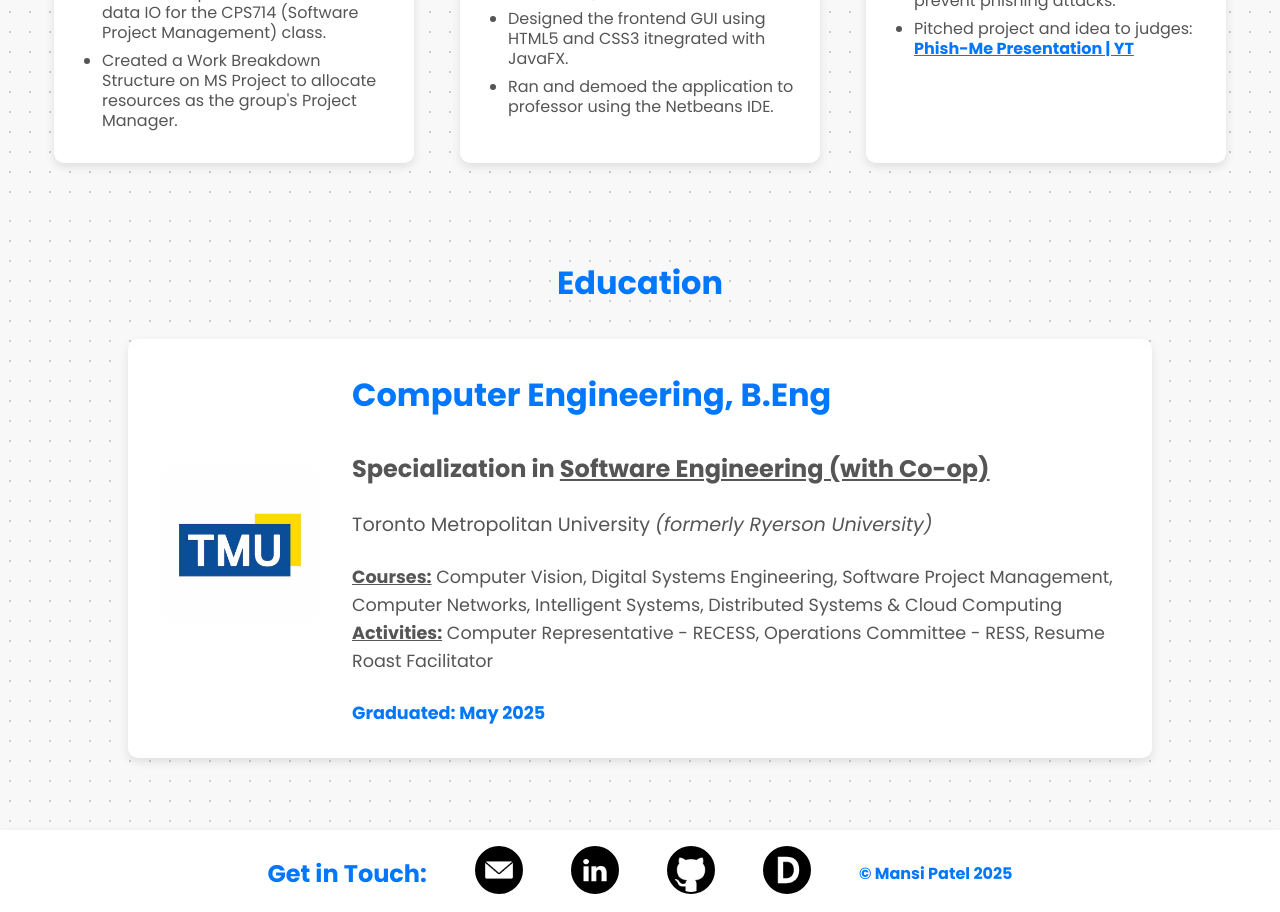
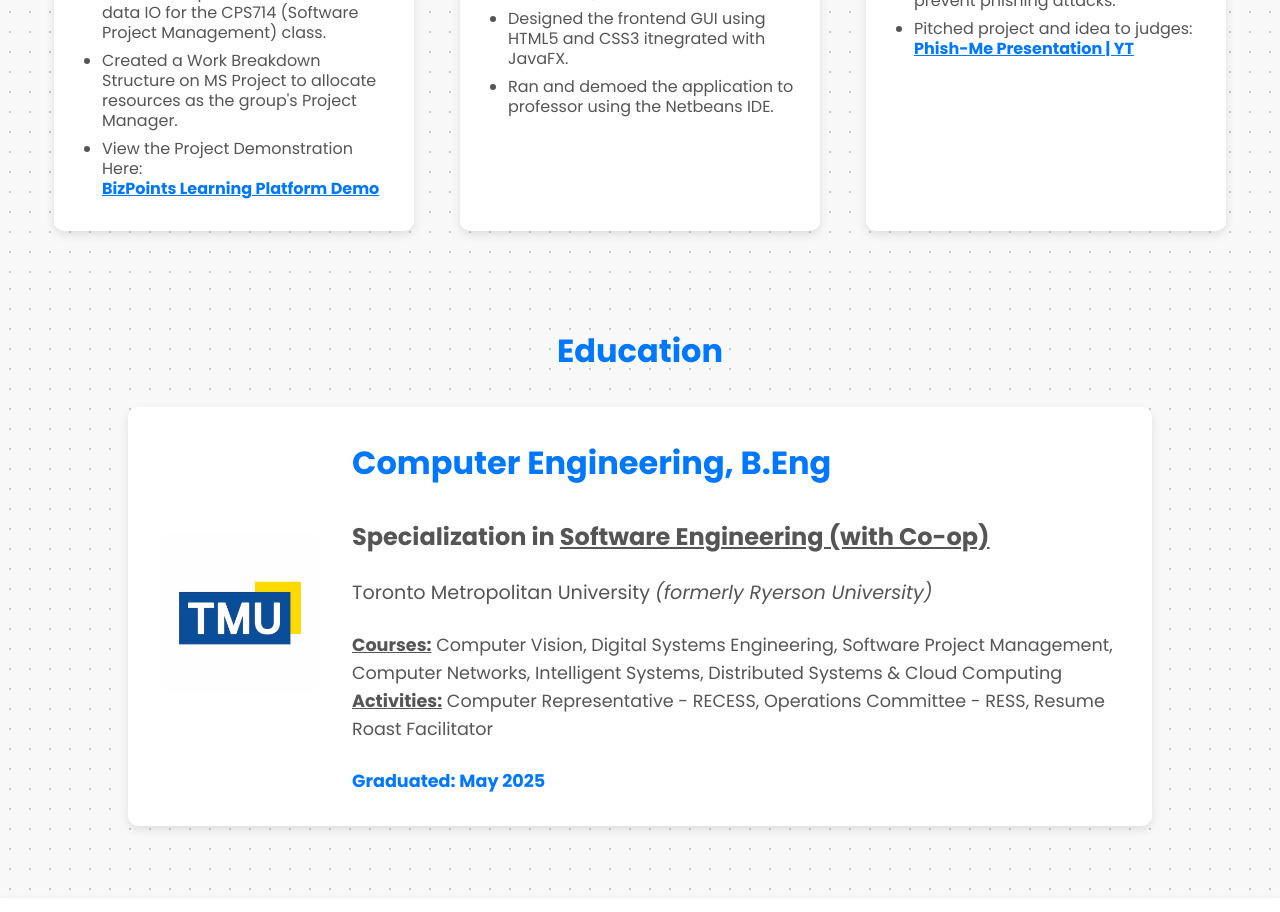
Before and after one commit to mansijp/mansi-patel, a React (Create React App) app: page / in a window 1280 px wide. Shown: the part 4840-5752 px from the top of the page. Built offline with nearby package versions, Linux system fonts and the light colour scheme.

Commit message:
Added video demo for BizPoints

```diff
--- a/src/components/Projects/projects.js
+++ b/src/components/Projects/projects.js
@@ -107,7 +107,13 @@
         description: [
             "Developed a responsive full-stack ReactJS application with a JavaScript backend to provide resources and training programs for AlphaBiz Clients.",
             "Implemented the backend logic and API endpoints with real-time data IO for the CPS714 (Software Project Management) class.",
-            "Created a Work Breakdown Structure on MS Project to allocate resources as the group's Project Manager."
+            "Created a Work Breakdown Structure on MS Project to allocate resources as the group's Project Manager.",
+            <>
+                View the Project Demonstration Here: {" "}
+                <a id="project-link" href="https://www.youtube.com/watch?v=OtOXUlREQUA" target="_blank" rel="noopener noreferrer">
+                    <br/><b>BizPoints Learning Platform Demo</b>
+                </a>
+            </>
         ],
         image: Bizpoints,
         staticImage: BizpointsThumb
```
